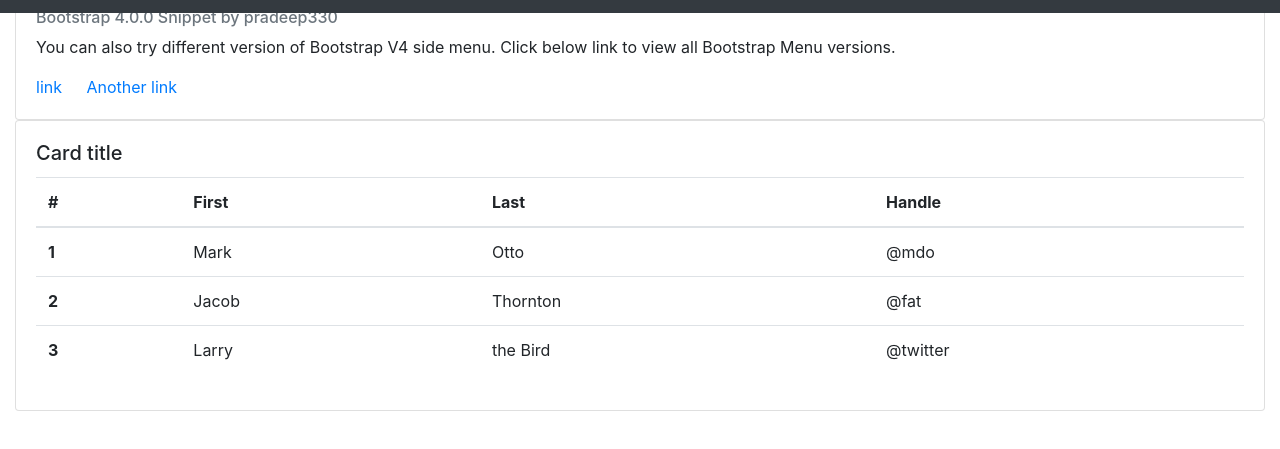
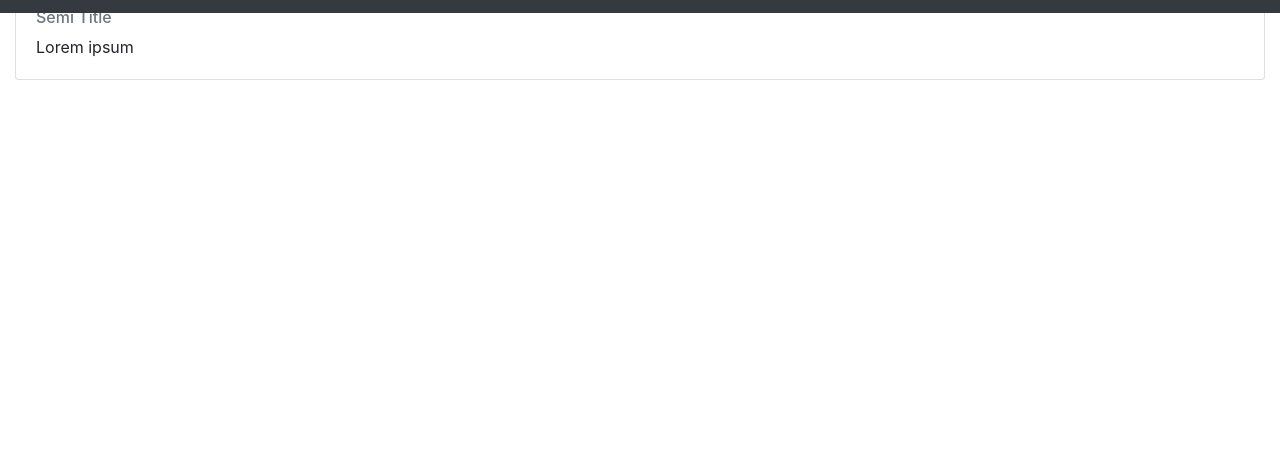
Before and after one commit to aswzen/Relasi-Covid19-ID, a plain HTML site: page index.html in a window 1280 px wide. Shown: the part 43-492 px from the top of the page. Drawn offline with nearby package versions, Linux system fonts and the light colour scheme.

Commit message:
Updating html

```diff
--- /dev/null
+++ b/custom.css
@@ -0,0 +1,13 @@
+body{background:#f9f9f9;}
+#wrapper{padding:90px 15px;}
+.navbar-expand-lg .navbar-nav.side-nav{flex-direction: column;}
+.card{margin-bottom: 15px; border-radius:0; box-shadow: 0 3px 5px rgba(0,0,0,.1); }
+.header-top{box-shadow: 0 3px 5px rgba(0,0,0,.1)}
+.leftmenutrigger{display: none}
+@media(min-width:992px) {
+.leftmenutrigger{display: block;display: block;margin: 7px 20px 4px 0;cursor: pointer;}
+#wrapper{padding: 90px 15px 15px 15px; }
+.navbar-nav.side-nav.open {left:0;}
+.navbar-nav.side-nav{background: #585f66;box-shadow: 2px 1px 2px rgba(0,0,0,.1);position:fixed;top:56px;flex-direction: column!important;left:-220px;width:200px;overflow-y:auto;bottom:0;overflow-x:hidden;padding-bottom:40px}
+}
+.animate{-webkit-transition:all .3s ease-in-out;-moz-transition:all .3s ease-in-out;-o-transition:all .3s ease-in-out;-ms-transition:all .3s ease-in-out;transition:all .3s ease-in-out}
--- a/index.html
+++ b/index.html
@@ -17,55 +17,13 @@
         <div class="col">
           <div class="card">
             <div class="card-body">
-              <h5 class="card-title">Try Other</h5>
-              <h6 class="card-subtitle mb-2 text-muted">Bootstrap 4.0.0 Snippet by pradeep330</h6>
-              <p class="card-text">You can also try different version of Bootstrap V4 side menu. Click below link to view all Bootstrap Menu versions.</p>
-              <a href="https://bootsnipp.com/pradeep330" class="card-link">link</a>
-              <a href="http://websitedesigntamilnadu.com" class="card-link">Another link</a>
+              <h5 class="card-title">COVID-19</h5>
+              <h6 class="card-subtitle mb-2 text-muted">Semi Title</h6>
+              <p class="card-text">Lorem ipsum</p>
             </div>
           </div>
         </div>
       </div>
-      <div class="row">
-        <div class="col">
-          <div class="card">
-            <div class="card-body">
-              <h5 class="card-title">Card title</h5>
-              <table class="table">
-                <thead>
-                  <tr>
-                    <th scope="col">#</th>
-                    <th scope="col">First</th>
-                    <th scope="col">Last</th>
-                    <th scope="col">Handle</th>
-                  </tr>
-                </thead>
-                <tbody>
-                  <tr>
-                    <th scope="row">1</th>
-                    <td>Mark</td>
-                    <td>Otto</td>
-                    <td>@mdo</td>
-                  </tr>
-                  <tr>
-                    <th scope="row">2</th>
-                    <td>Jacob</td>
-                    <td>Thornton</td>
-                    <td>@fat</td>
-                  </tr>
-                  <tr>
-                    <th scope="row">3</th>
-                    <td>Larry</td>
-                    <td>the Bird</td>
-                    <td>@twitter</td>
-                  </tr>
-                </tbody>
-              </table>
-            </div>
-          </div>
-        </div>
-      </div>
-    </div>
   </div>
 </body>
 </html>
```
